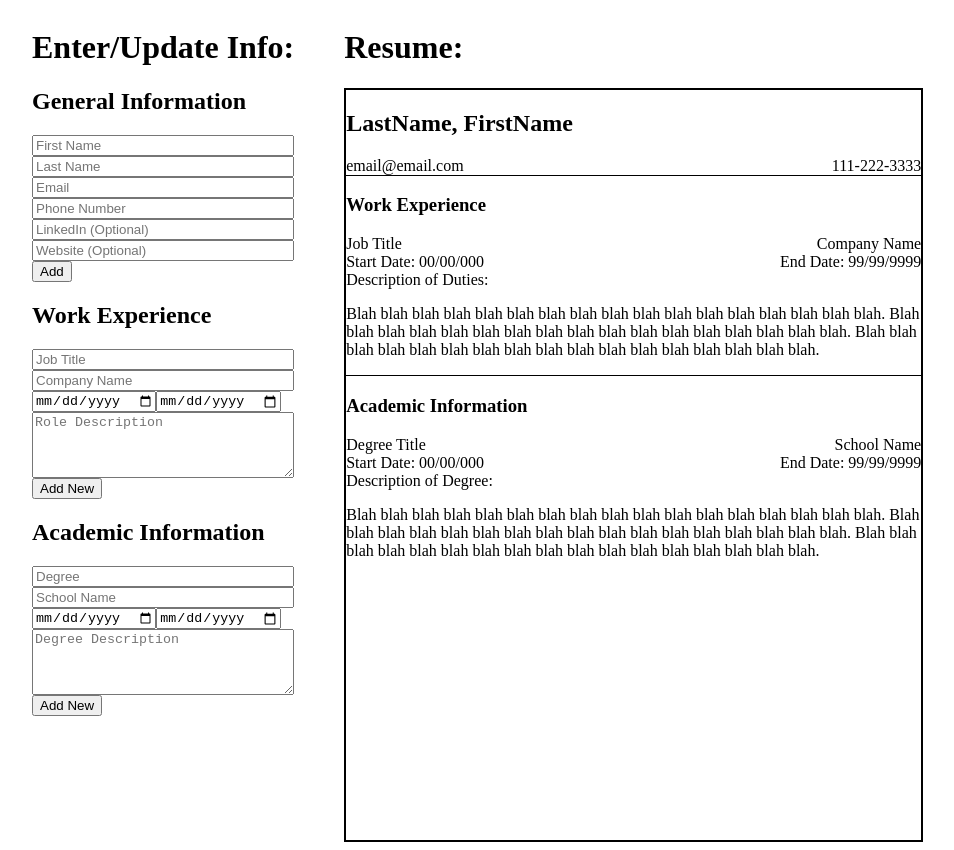
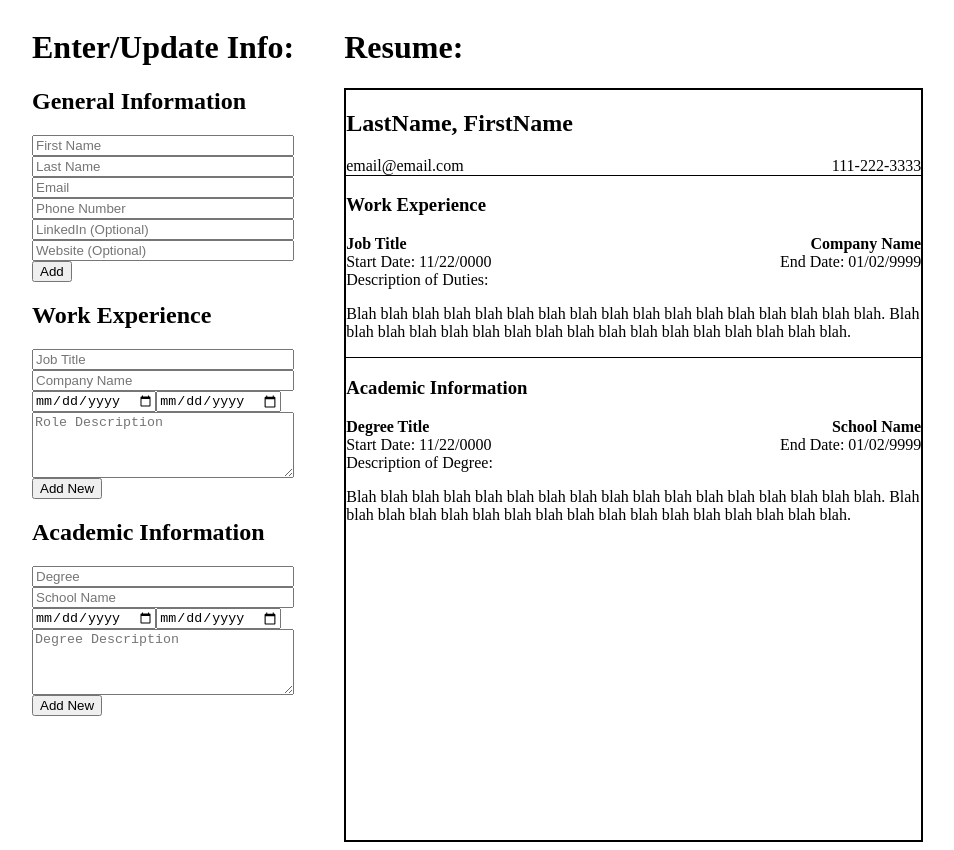
Before and after one commit to kopatsis/reactProjects, a React (Vite) app in the folder cv-application/: page / in a window 1280 px wide. Shown: the whole page, without its empty margins (1-955 px from the left). Built offline with nearby package versions, Linux system fonts and the light colour scheme.

Commit message:
form submits update resume

```diff
--- a/cv-application/src/App.tsx
+++ b/cv-application/src/App.tsx
@@ -14,40 +14,96 @@ function App() {
     site: "",
   };
 
-  const starterJob = [
-    {
-      jobname: "Job Title",
-      compname: "Company Name",
-      start: "00/00/000",
-      end: "99/99/9999",
-      desc: "Blah blah blah blah blah blah blah blah blah blah blah blah blah blah blah blah blah. Blah blah blah blah blah blah blah blah blah blah blah blah blah blah blah blah blah. Blah blah blah blah blah blah blah blah blah blah blah blah blah blah blah blah blah.",
-    },
-  ];
+  const starterJob: any[] = [];
 
-  const starterEdu = [
-    {
-      degname: "Degree Title",
-      schoolname: "School Name",
-      start: "00/00/000",
-      end: "99/99/9999",
-      desc: "Blah blah blah blah blah blah blah blah blah blah blah blah blah blah blah blah blah. Blah blah blah blah blah blah blah blah blah blah blah blah blah blah blah blah blah. Blah blah blah blah blah blah blah blah blah blah blah blah blah blah blah blah blah.",
-    },
-  ];
+  starterJob.push({
+    jobname: "Job Title",
+    compname: "Company Name",
+    start: "0000-11-22",
+    end: "9999-01-02",
+    desc: "Blah blah blah blah blah blah blah blah blah blah blah blah blah blah blah blah blah. Blah blah blah blah blah blah blah blah blah blah blah blah blah blah blah blah blah.",
+    first: true,
+  });
+
+  const starterEdu: any[] = [];
+
+  starterEdu.push({
+    degname: "Degree Title",
+    schoolname: "School Name",
+    start: "0000-11-22",
+    end: "9999-01-02",
+    desc: "Blah blah blah blah blah blah blah blah blah blah blah blah blah blah blah blah blah. Blah blah blah blah blah blah blah blah blah blah blah blah blah blah blah blah blah.",
+    first: true,
+  });
 
   const [infoData, setInfoData] = useState(starterInfo);
   const [jobData, setJobData] = useState(starterJob);
   const [eduData, setEduData] = useState(starterEdu);
+
+  const infoFormHandler = (event: any) => {
+    event.preventDefault();
+
+    setInfoData({
+      firstname: event.target[0].value,
+      lastname: event.target[1].value,
+      email: event.target[2].value,
+      phone: event.target[3].value,
+      linkedin: event.target[4].value,
+      site: event.target[5].value,
+    });
+    event.target.reset();
+  };
+
+  const jobFormHandler = (event: any) => {
+    event.preventDefault();
+
+    const entered = {
+      jobname: event.target[0].value,
+      compname: event.target[1].value,
+      start: event.target[2].value,
+      end: event.target[3].value,
+      desc: event.target[4].value,
+      first: false,
+    };
+
+    if (jobData[0].first === true) {
+      setJobData([entered]);
+    } else {
+      setJobData(jobData.concat(entered));
+    }
+    event.target.reset();
+  };
+
+  const eduFormHandler = (event: any) => {
+    event.preventDefault();
+
+    const entered = {
+      degname: event.target[0].value,
+      schoolname: event.target[1].value,
+      start: event.target[2].value,
+      end: event.target[3].value,
+      desc: event.target[4].value,
+      first: false,
+    };
+
+    if (eduData[0].first === true) {
+      setEduData([entered]);
+    } else {
+      setEduData(eduData.concat(entered));
+    }
+    event.target.reset();
+  };
 
   return (
     <div className="whole">
       <div className="left">
         <h1>Enter/Update Info:</h1>
         <h2>General Information</h2>
-        <Info></Info>
+        <Info handleSub={infoFormHandler}></Info>
         <h2>Work Experience</h2>
-        <Jobs></Jobs>
+        <Jobs handleSub={jobFormHandler}></Jobs>
         <h2>Academic Information</h2>
-        <Education></Education>
+        <Education handleSub={eduFormHandler}></Education>
       </div>
       <div>
         <h1>Resume:</h1>
--- a/cv-application/src/components/Education.tsx
+++ b/cv-application/src/components/Education.tsx
@@ -1,8 +1,10 @@
-import React from "react";
+interface Props {
+  handleSub: (event: React.FormEvent<HTMLFormElement>) => void;
+}
 
-const Education = () => {
+const Education = ({ handleSub }: Props) => {
   return (
-    <form>
+    <form onSubmit={handleSub}>
       <input id="degree" placeholder="Degree" type="text" required />
       <input id="school" placeholder="School Name" type="text" required />
       <div className="date-range">
--- a/cv-application/src/components/Info.tsx
+++ b/cv-application/src/components/Info.tsx
@@ -1,8 +1,10 @@
-import React from "react";
+interface Props {
+  handleSub: (event: React.FormEvent<HTMLFormElement>) => void;
+}
 
-const Info = () => {
+const Info = ({ handleSub }: Props) => {
   return (
-    <form>
+    <form onSubmit={handleSub}>
       <input id="firstname" placeholder="First Name" type="text" required />
       <input id="lastname" placeholder="Last Name" type="text" required />
       <input id="email" type="email" placeholder="Email" required />
--- a/cv-application/src/components/Jobs.tsx
+++ b/cv-application/src/components/Jobs.tsx
@@ -1,8 +1,10 @@
-import React from "react";
+interface Props {
+  handleSub: (event: React.FormEvent<HTMLFormElement>) => void;
+}
 
-const Jobs = () => {
+const Jobs = ({ handleSub }: Props) => {
   return (
-    <form>
+    <form onSubmit={handleSub}>
       <input id="title" placeholder="Job Title" type="text" required />
       <input id="company" placeholder="Company Name" type="text" required />
       <div className="date-range">
--- a/cv-application/src/components/Resume.tsx
+++ b/cv-application/src/components/Resume.tsx
@@ -25,14 +25,28 @@ const Resume = ({ infoData, jobData, eduData }: Props) => {
       <div className="Work">
         <h3>Work Experience</h3>
         {jobData.map((item, index) => (
-          <div className="work-unit">
+          <div key={index} className="work-unit">
             <div className="title-company oneline">
               <div>{item.jobname}</div>
               <div>{item.compname}</div>
             </div>
             <div className="jdates oneline">
-              <div>Start Date: {item.start}</div>
-              <div>End Date: {item.end}</div>
+              <div>
+                Start Date:{" "}
+                {item.start.slice(5, 7) +
+                  "/" +
+                  item.start.slice(8, 10) +
+                  "/" +
+                  item.start.slice(0, 4)}
+              </div>
+              <div>
+                End Date:{" "}
+                {item.end.slice(5, 7) +
+                  "/" +
+                  item.end.slice(8, 10) +
+                  "/" +
+                  item.end.slice(0, 4)}
+              </div>
             </div>
             <div>Description of Duties: </div>
             <p>{item.desc}</p>
@@ -42,14 +56,28 @@ const Resume = ({ infoData, jobData, eduData }: Props) => {
       <div className="Edu">
         <h3>Academic Information</h3>
         {eduData.map((item, index) => (
-          <div className="edu-unit">
+          <div key={index} className="edu-unit">
             <div className="title-school oneline">
               <div>{item.degname}</div>
               <div>{item.schoolname}</div>
             </div>
             <div className="edates oneline">
-              <div>Start Date: {item.start}</div>
-              <div>End Date: {item.end}</div>
+              <div>
+                Start Date:{" "}
+                {item.start.slice(5, 7) +
+                  "/" +
+                  item.start.slice(8, 10) +
+                  "/" +
+                  item.start.slice(0, 4)}
+              </div>
+              <div>
+                End Date:{" "}
+                {item.end.slice(5, 7) +
+                  "/" +
+                  item.end.slice(8, 10) +
+                  "/" +
+                  item.end.slice(0, 4)}
+              </div>
             </div>
             <div>Description of Degree: </div>
             <p>{item.desc}</p>
--- a/cv-application/src/index.css
+++ b/cv-application/src/index.css
@@ -32,3 +32,7 @@ form{
 .Inform, .Work{
     border-bottom: 1px solid black;
 }
+
+.title-company, .title-school{
+    font-weight: bold;
+}
```
